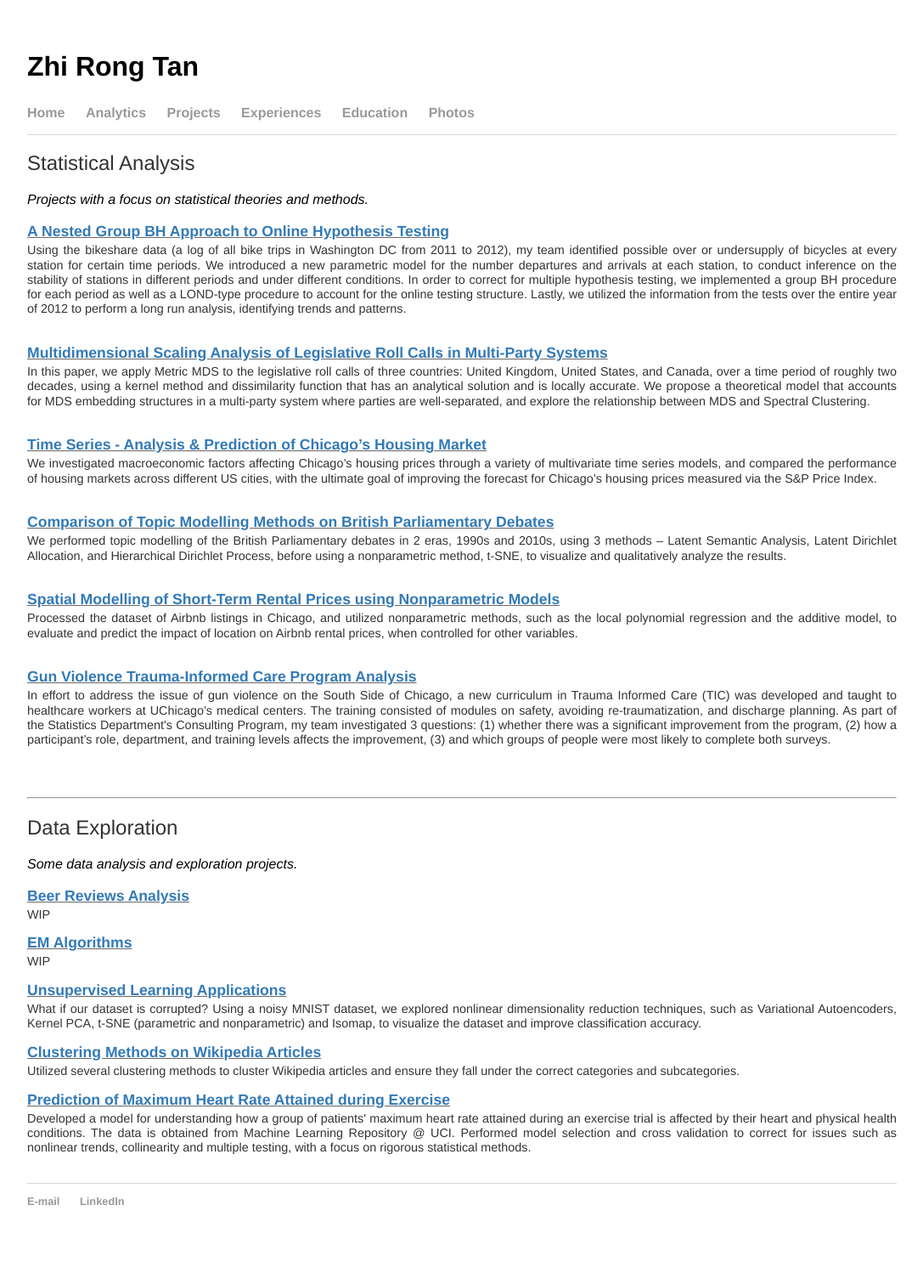
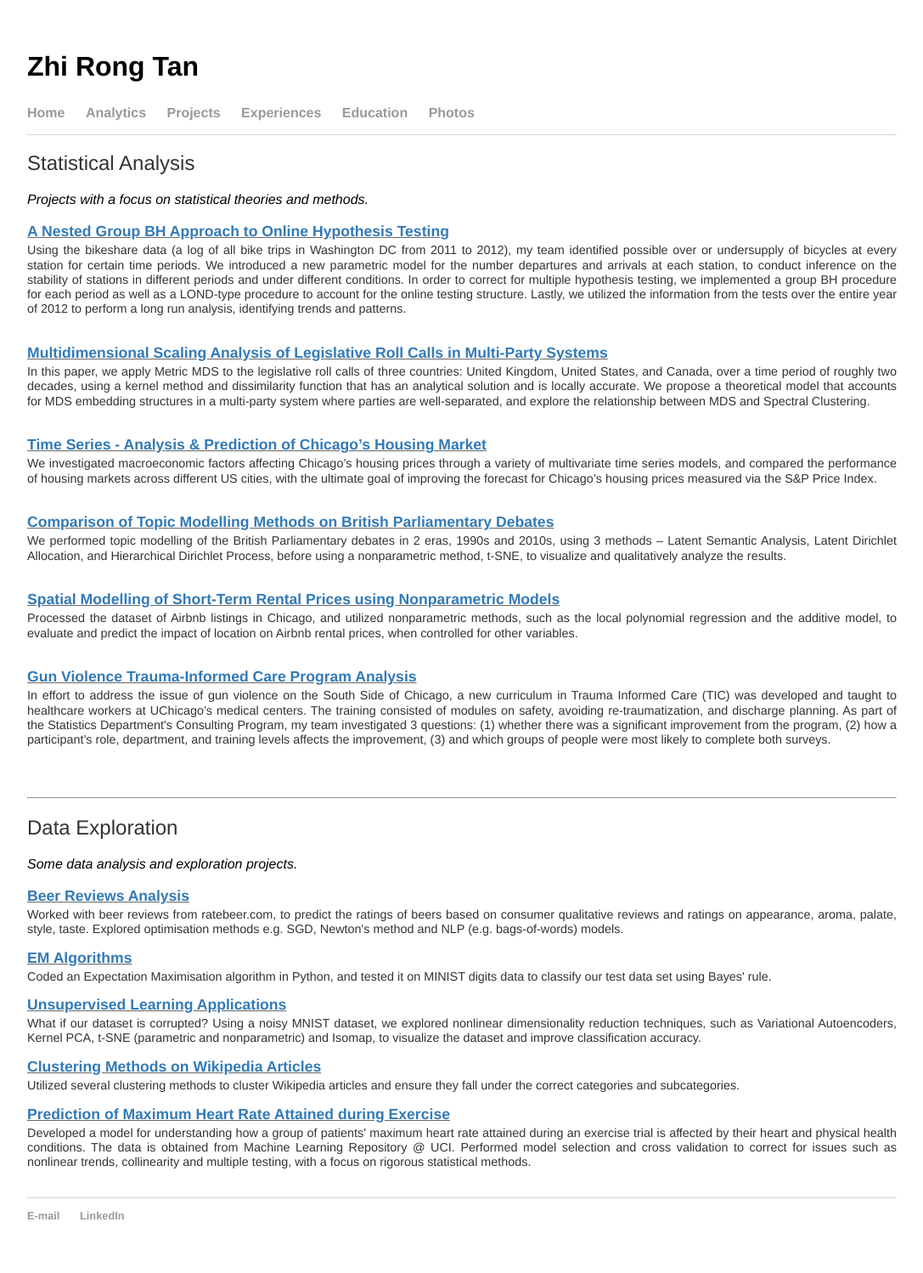
Before and after one commit to tanzhirong/tanzhirong.github.io, a Jekyll site: the page built from analytics/index.html, in a window 1280 px wide. Shown: the whole page at 85% size, without its empty margins (96-1183 px from the left). Built offline with Jekyll 4.4.1, drawn with Linux system fonts in a browser that asks for light colours.

Commit message:
Update index.html

```diff
--- a/analytics/index.html
+++ b/analytics/index.html
@@ -48,10 +48,12 @@ of improving the forecast for Chicago’s housing prices measured via the S&P Pr
 <i>Some data analysis and exploration projects.</i><br><br>
 
 <div class="project_title"><b><u><a target="_blank" href="BeerReviewsAnalysis.html">Beer Reviews Analysis</a></u></b></div>
-<p class="exp_description">WIP</p>
+<p class="exp_description">Worked with beer reviews from ratebeer.com, to predict the ratings of beers based on consumer qualitative reviews and ratings on appearance,
+    aroma, palate, style, taste. Explored optimisation methods e.g. SGD, Newton's method and NLP (e.g. bags-of-words) models.</p>
 
 <div class="project_title"><b><u><a target="_blank" href="EMAlgorithmMNIST.html">EM Algorithms</a></u></b></div>
-<p class="exp_description">WIP</p>
+<p class="exp_description">Coded an Expectation Maximisation algorithm in Python, and tested it on MINIST digits data to classify our test data set using Bayes' rule.
+</p>
 
 <div class="project_title"><b><u><a target="_blank" href="MNIST_analysis.html">Unsupervised Learning Applications</a></u></b></div>
 <p class="exp_description">What if our dataset is corrupted? Using a noisy MNIST dataset, we explored nonlinear dimensionality reduction techniques, such as Variational Autoencoders, Kernel PCA, t-SNE (parametric and nonparametric) and Isomap, to visualize the dataset and improve
```
